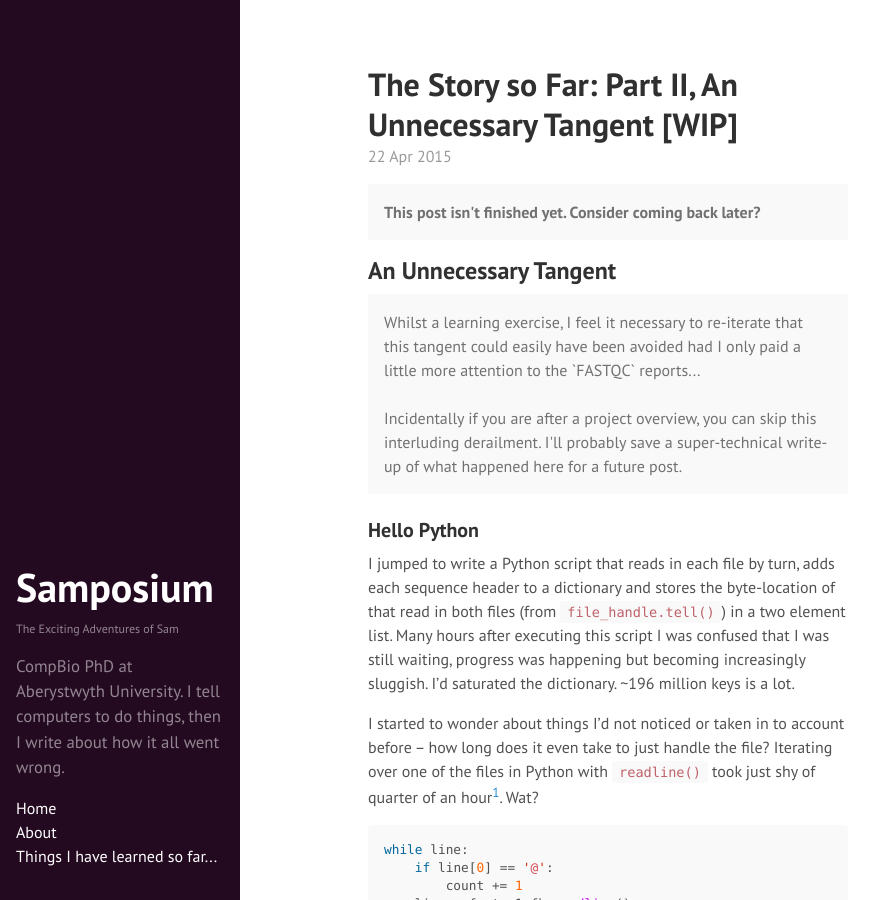
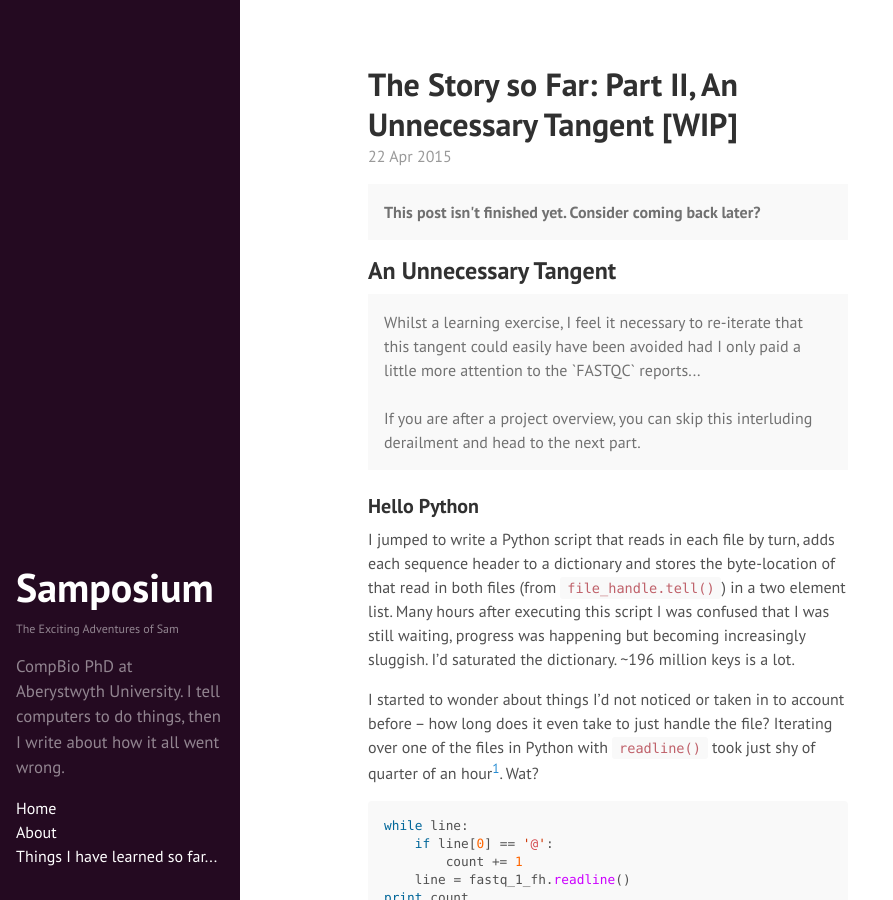
Before and after one commit to SamStudio8/samstudio8.github.io.off, a Jekyll site: the page built from _posts/2015-04-22-the-story-so-far-p2.md, in a window 1280 px wide and 900 px high. Shown: the whole window, without its empty margins (0-893 px from the left). Built offline with Jekyll 4.4.1, drawn with Linux system fonts in a browser that asks for light colours; Markdown is read by kramdown in place of the engine named in the settings.

Commit message:
Update 2015-04-22-the-story-so-far-p2.md

```diff
--- a/_posts/2015-04-22-the-story-so-far-p2.md
+++ b/_posts/2015-04-22-the-story-so-far-p2.md
@@ -7,7 +7,7 @@ title: "The Story so Far: Part II, An Unnecessary Tangent [WIP]"
 
 ## An Unnecessary Tangent
 <p class="message">Whilst a learning exercise, I feel it necessary to re-iterate that this tangent could easily have been avoided had I only paid a little more attention to the `FASTQC` reports...<br /><br />
-Incidentally if you are after a project overview, you can skip this interluding derailment. I'll probably save a super-technical write-up of what happened here for a future post.</p>
+If you are after a project overview, you can skip this interluding derailment and head to the next part.</p>
 
 ### Hello Python
 I jumped to write a Python script that reads in each file by turn, adds each sequence header to a dictionary and stores
```
